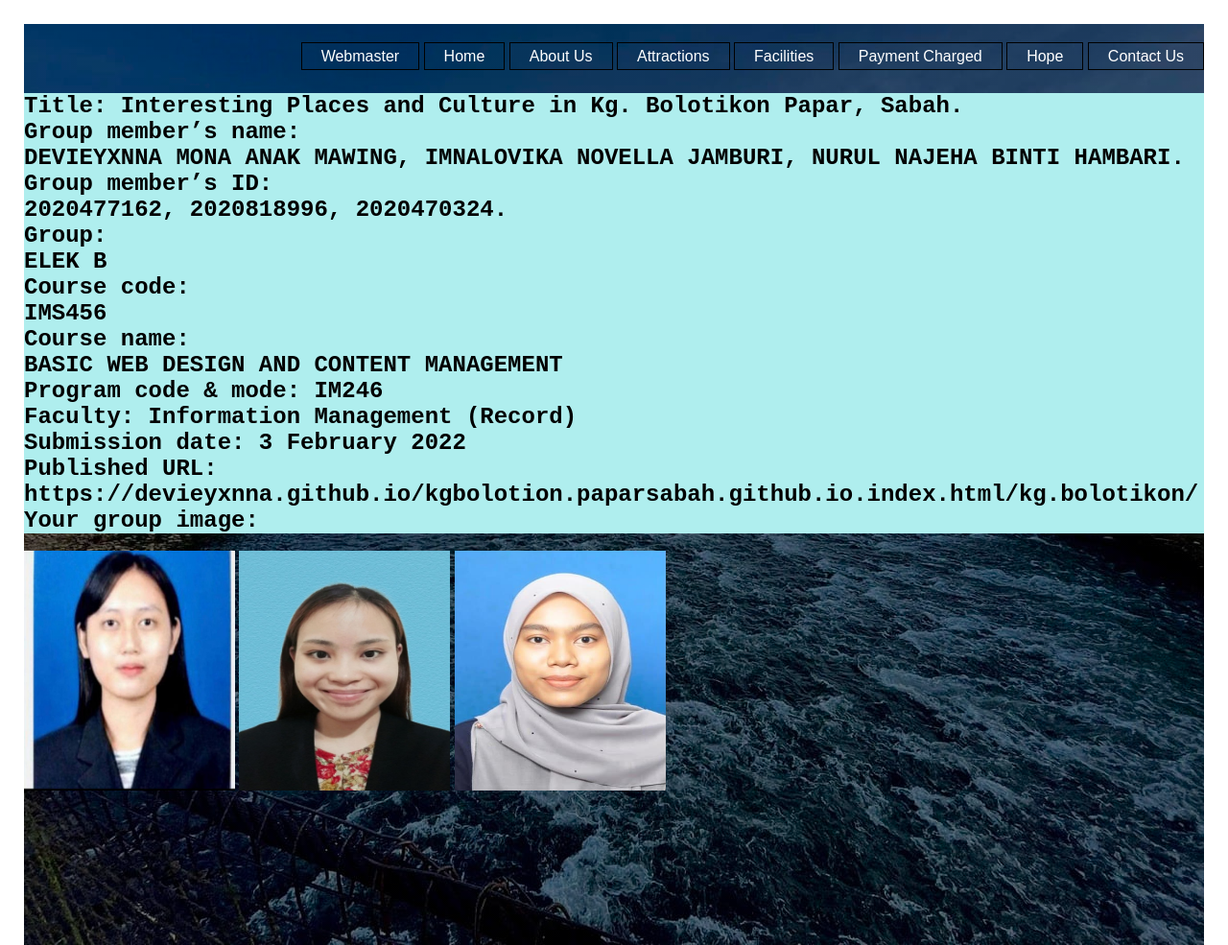
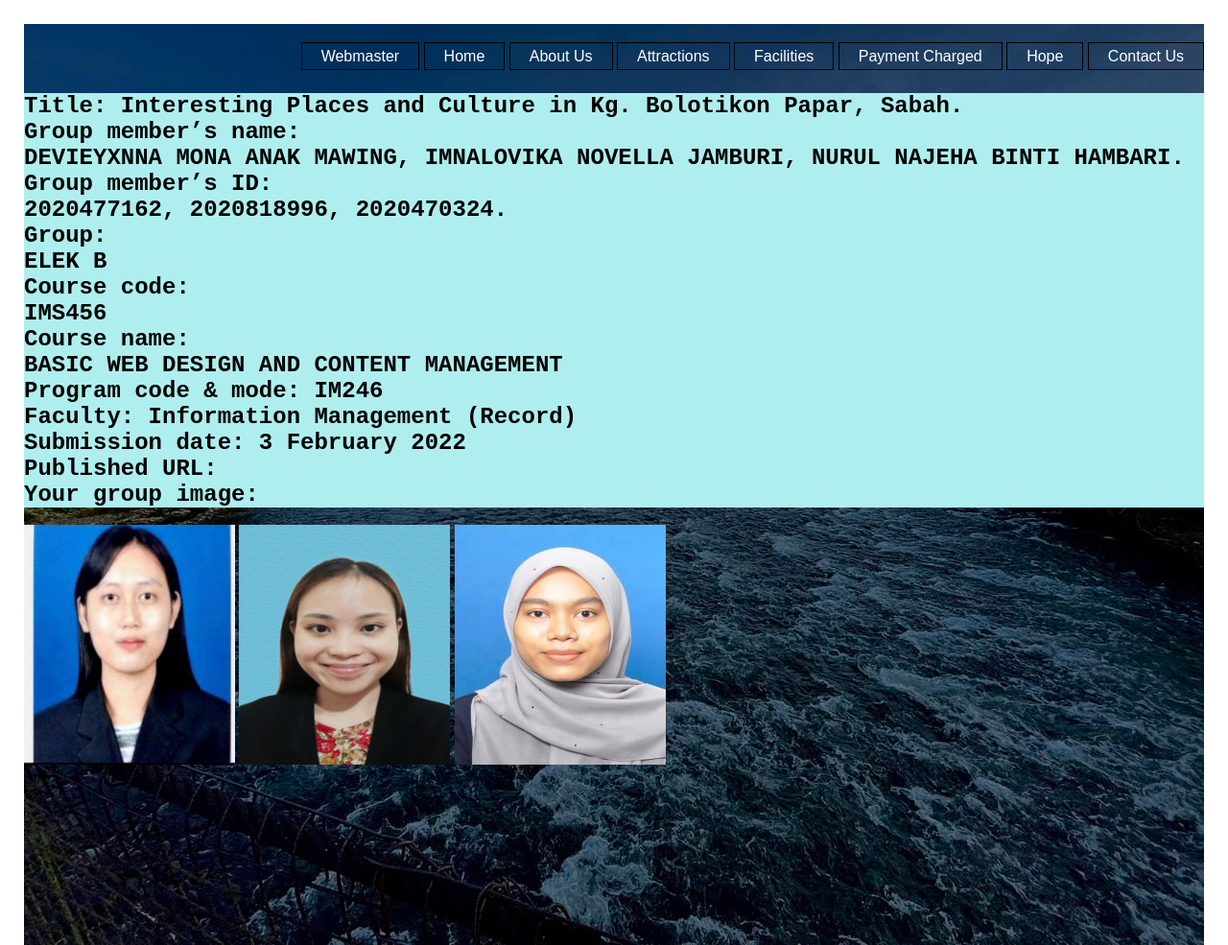
Before and after one commit to Devieyxnna/kgbolotion.paparsabah.github.io.index.html, a plain HTML site: page kg.bolotikon/webmaster.html in a window 1280 px wide. Shown: the whole page at 96% size. Drawn offline with Linux system fonts and the light colour scheme.

Commit message:
last updated

```diff
--- a/kg.bolotikon/index.html
+++ b/kg.bolotikon/webmaster.html
@@ -55,7 +55,7 @@ NURUL NAJEHA BINTI HAMBARI.</h2>
 
 <h2>Submission date: 3 February 2022</h2>
 
-<h2>Published URL: https://devieyxnna.github.io/kgbolotion.paparsabah.github.io.index.html/kg.bolotikon/</h2>
+<h2>Published URL:</h2>
 
 <h2>Your group image:</h2>
 <br>
```
